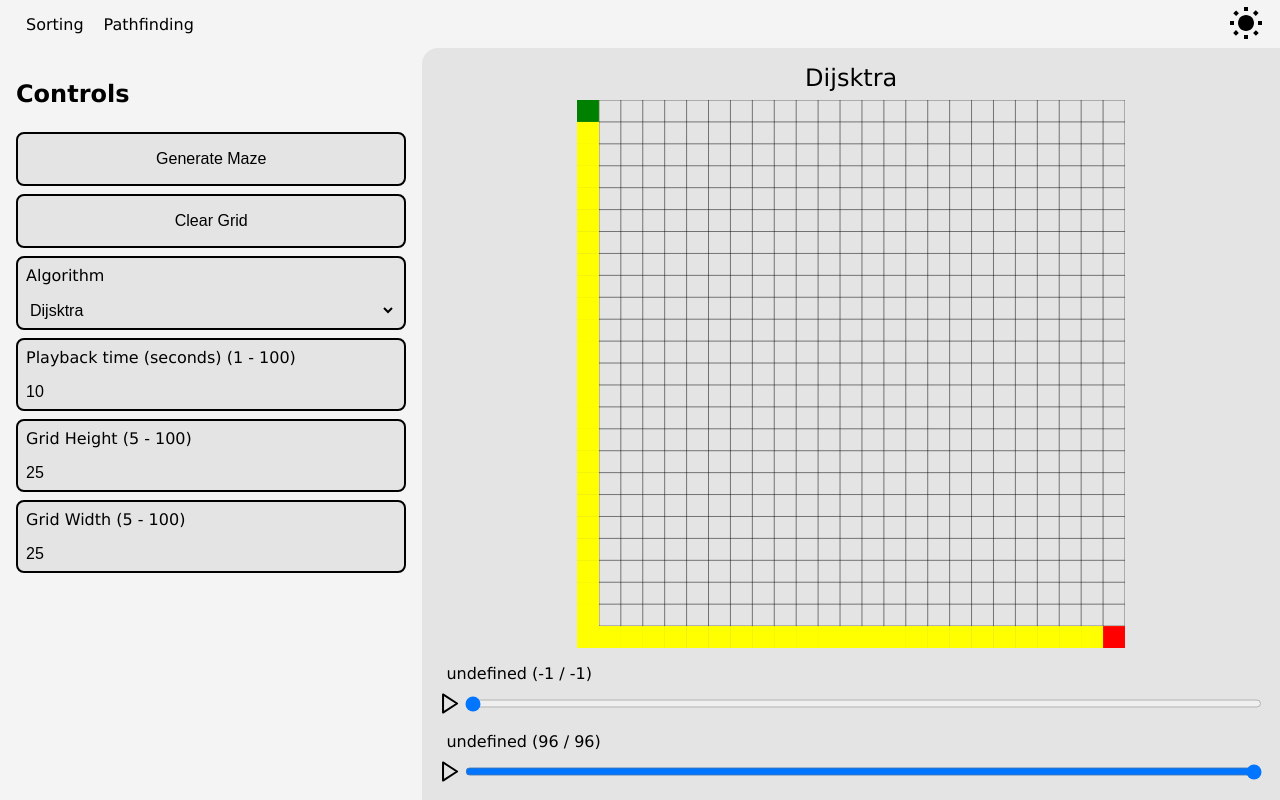
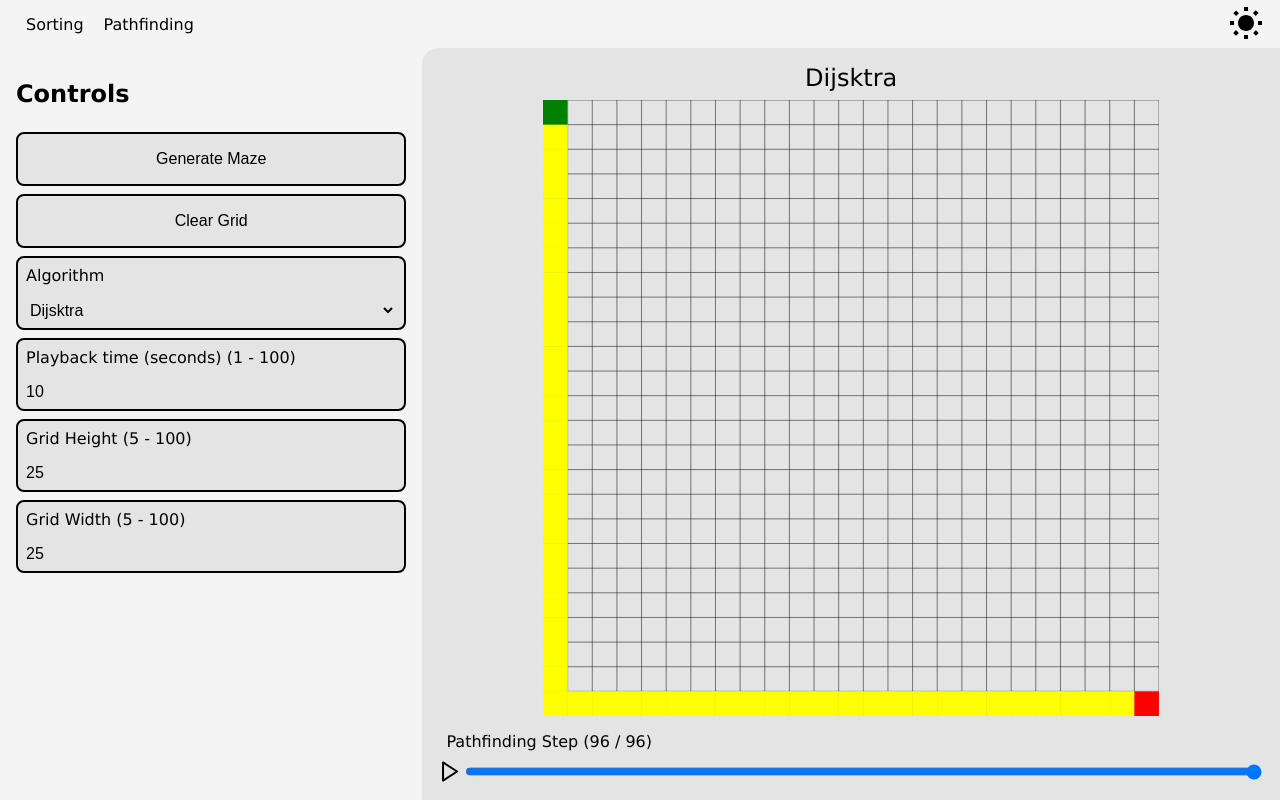
Before and after one commit to aboutBlank-dev/path-finding-sorting-visualizer, a React (Vite) app: page /pathfinding-visualizer/dijsktra in a window 1280 px wide. Built offline with nearby package versions, Linux system fonts and the light colour scheme.

Commit message:
only render maze step slider, if there is a maze

```diff
--- a/src/components/pathfinding/pathfindingVisualizePanel.tsx
+++ b/src/components/pathfinding/pathfindingVisualizePanel.tsx
@@ -14,6 +14,10 @@ export default function PathfindingControlsPanel(props: PanelProps) {
     () => getMazeGridIteration(mazeStepIndex, pathfindingContext),
     [mazeStepIndex, pathfindingContext.inputGrid]
   );
+
+  const mazeStepSliderEnabled = useMemo(() => {
+    return pathfindingContext.mazeGenerationSteps.length > 0;
+  }, [pathfindingContext.mazeGenerationSteps]);
 
   useEffect(() => {
     setMazeStepIndex(pathfindingContext.mazeGenerationSteps.length - 1);
@@ -44,13 +48,17 @@ export default function PathfindingControlsPanel(props: PanelProps) {
             pathfindingSteps={pathfindingSteps}
             mode={PathfindingCanvasMode.MAZE}
           />
+          {mazeStepSliderEnabled ? (
             <StepSlider
+              label='Maze Generation Step'
               activeStepIndex={mazeStepIndex}
               maxStepIndex={pathfindingContext.mazeGenerationSteps.length - 1}
               playbackTimeS={pathfindingContext.playbackTimeS}
               onChange={(value: number) => setMazeStepIndex(value)}
             />
+          ) : null}
           <StepSlider
+            label='Pathfinding Step'
             activeStepIndex={pathfindingStepIndex}
             maxStepIndex={
               pathfindingContext.pathfindingIterationSteps.length - 1
```
Lines whose indentation alone changed are shown as unchanged.
